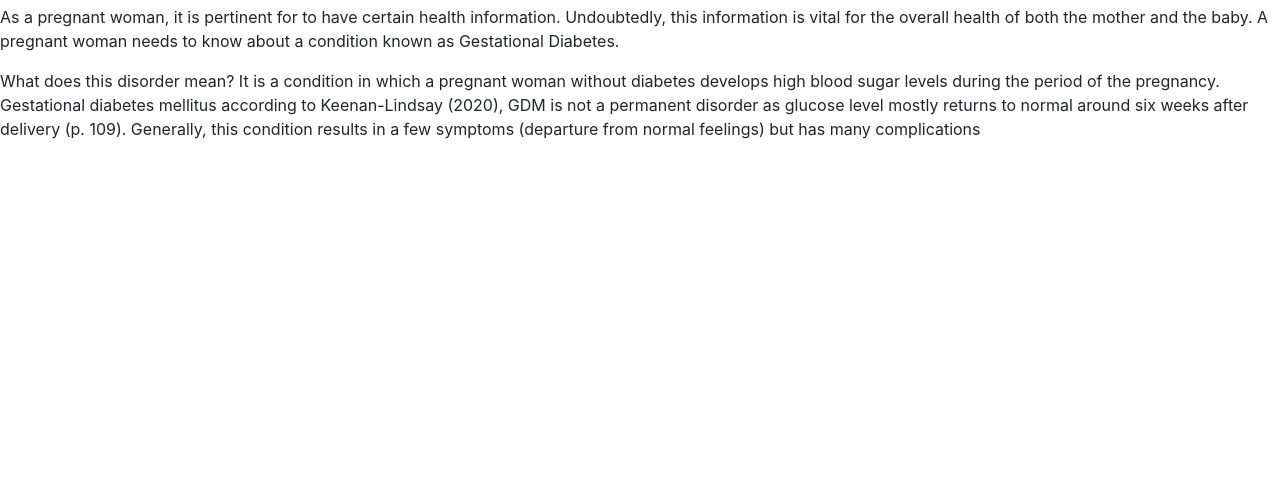
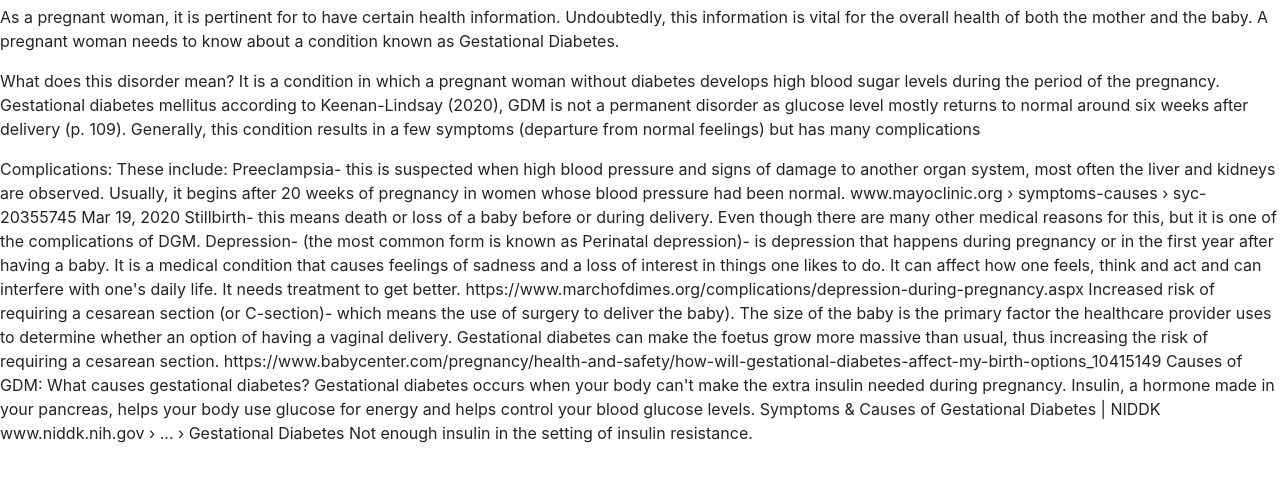
Before and after one commit to Lankem/gdm_assignment, a plain HTML site: page index.html in a window 1280 px wide. Shown: the part 136-618 px from the top of the page. Drawn offline with nearby package versions, Linux system fonts and the light colour scheme.

Commit message:
added more still

```diff
--- a/index.html
+++ b/index.html
@@ -19,5 +19,22 @@
             Keenan-Lindsay (2020), GDM is not a permanent disorder as glucose level mostly returns to normal around six weeks after delivery (p. 109).
             Generally, this condition results in a few symptoms (departure from normal feelings) but has many complications
             </p>
+            <p>Complications:
+                These include:
+                Preeclampsia- this is suspected when high blood pressure and signs of damage to another organ system, most often the liver and kidneys are observed. Usually, it begins after 20 weeks of pregnancy in women whose blood pressure had been normal.
+                www.mayoclinic.org › symptoms-causes ›  syc-20355745  Mar 19, 2020
+                Stillbirth- this means death or loss of a baby before or during delivery. Even though there are many other medical reasons for this, but it is one of the complications of DGM.
+                Depression- (the most common form is known as Perinatal depression)- is depression that happens during pregnancy or in the first year after having a baby. It is a medical condition that causes feelings of sadness and a loss of interest in things one likes to do. It can affect how one feels, think and act and can interfere with one's daily life. It needs treatment to get better. https://www.marchofdimes.org/complications/depression-during-pregnancy.aspx
+                Increased risk of requiring a cesarean section (or C-section)- which means the use of surgery to deliver the baby). The size of the baby is the primary factor the healthcare provider uses to determine whether an option of having a vaginal delivery. Gestational diabetes can make the foetus grow more massive than usual, thus increasing the risk of requiring a cesarean section. https://www.babycenter.com/pregnancy/health-and-safety/how-will-gestational-diabetes-affect-my-birth-options_10415149
+                Causes of GDM: What causes gestational diabetes? Gestational diabetes occurs when your body can't make the extra insulin needed during pregnancy. Insulin, a hormone made in your pancreas, helps your body use glucose for energy and helps control your blood glucose levels.
+
+
+                Symptoms & Causes of Gestational Diabetes | NIDDK
+                www.niddk.nih.gov › ... › Gestational Diabetes
+
+
+                Not enough insulin in the setting of insulin resistance.
+                </p>
+
 </body>
 </html>
```
